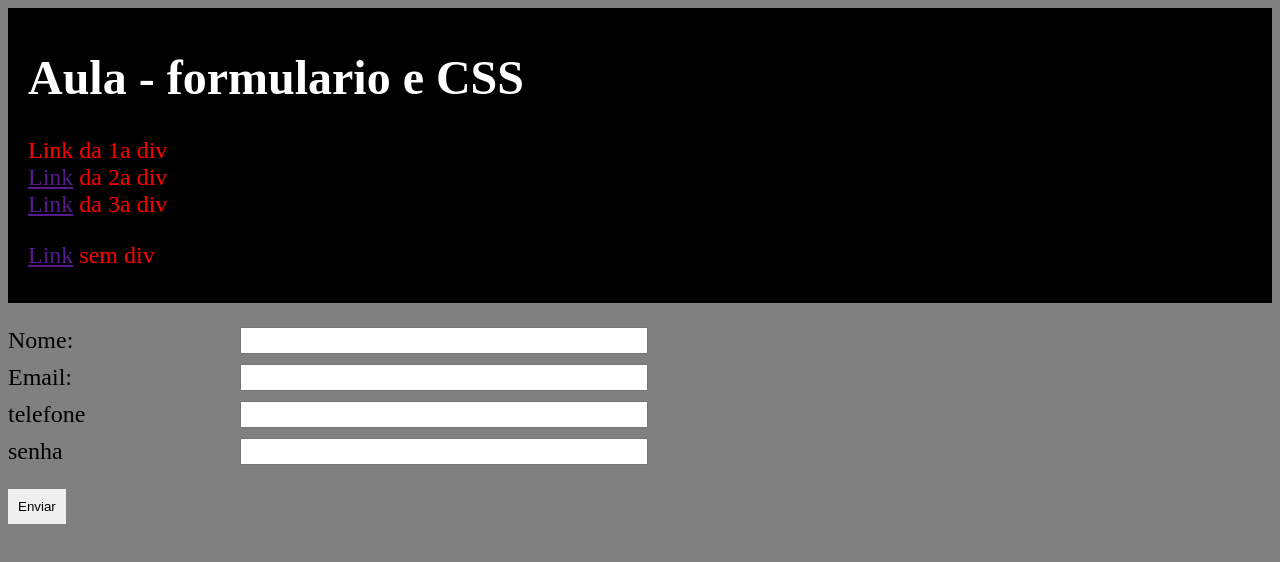
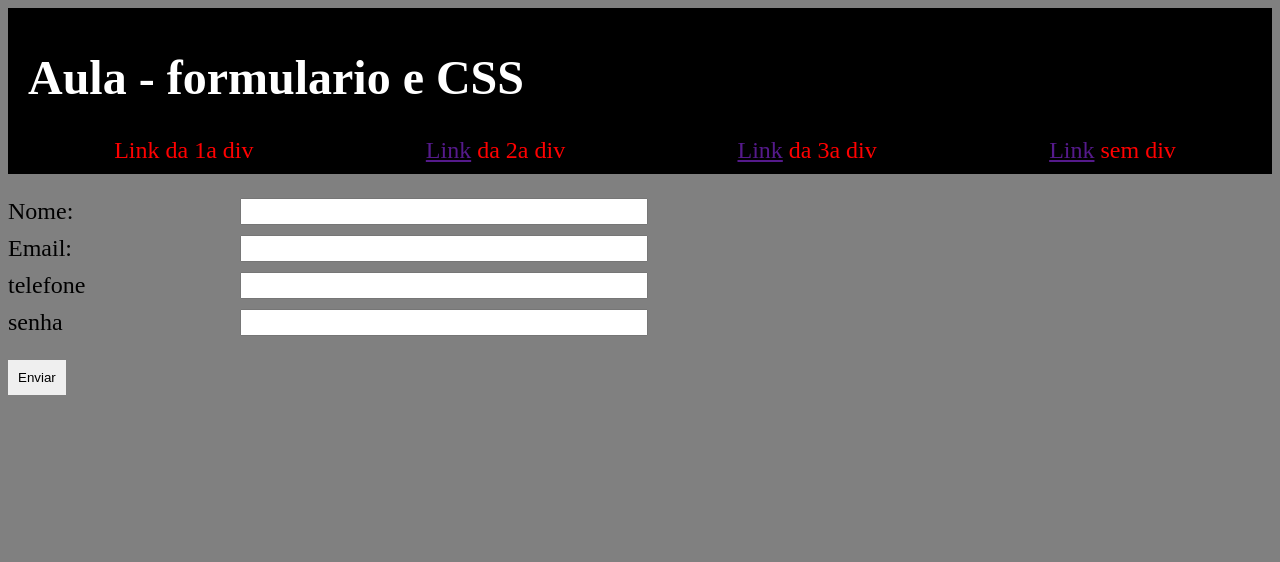
Before and after one commit to FranCosMonX/desafios-da-proz, a plain HTML site: page desafioDois/index.html in a window 1280 px wide. Drawn offline with Linux system fonts and the light colour scheme.

Commit message:
melhorando o header

```diff
--- a/desafioDois/index.html
+++ b/desafioDois/index.html
@@ -10,6 +10,7 @@
 <body>
   <header>
     <h1>Aula - formulario e CSS</h1>
+    <aside>
       <div>
         <a>Link</a> da 1a div
       </div>
@@ -20,9 +21,10 @@
         <a href="">Link</a> da 3a div
       </div>
 
-    <p>
+      <div>
         <a href="">Link</a> sem div
-    </p>
+      </div>
+    </aside>
   </header>
   <main>
     <form>
--- a/desafioDois/style.css
+++ b/desafioDois/style.css
@@ -8,6 +8,11 @@ header {
     background-color: black;
     padding: 10px;
     padding-left: 20px;
+}
+
+header aside {
+    display: flex;
+    justify-content: space-around;
 }
 
 header div,
```
Lines whose indentation alone changed are shown as unchanged.
